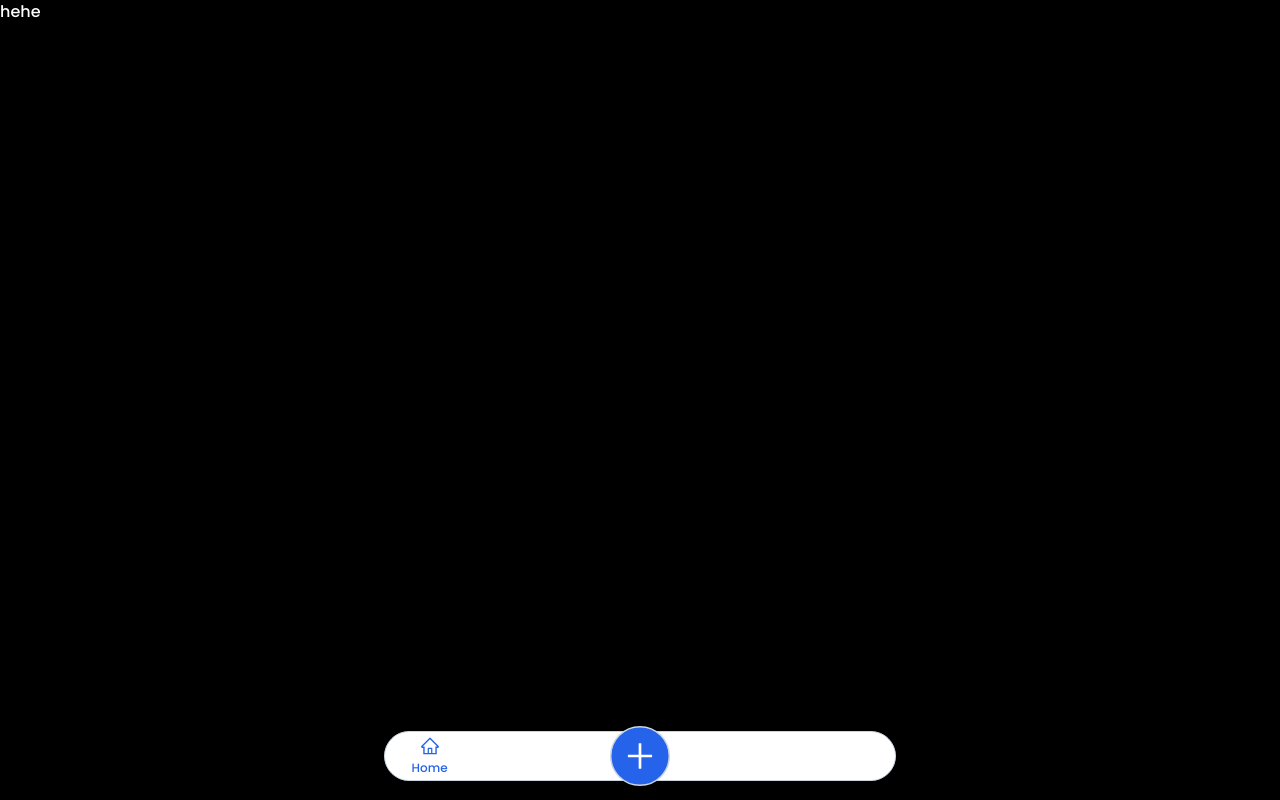
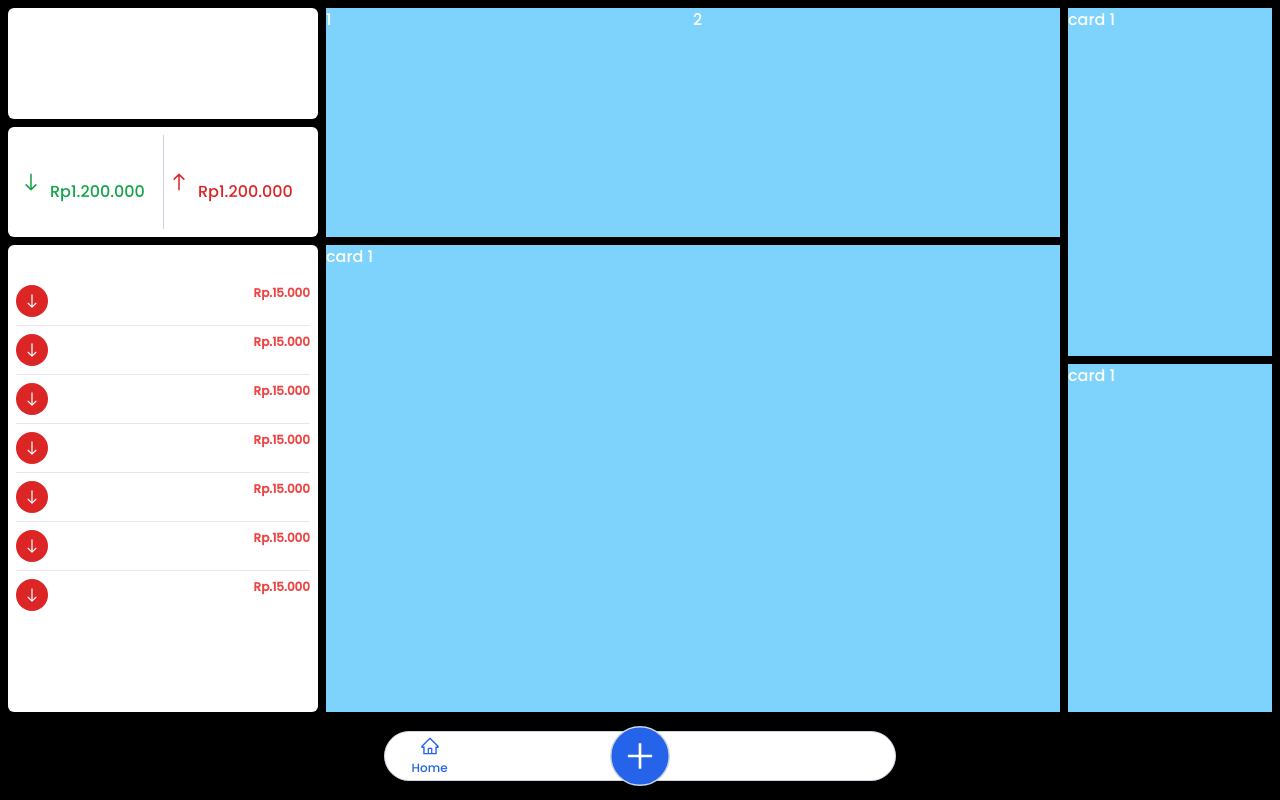
Before and after one commit to ggiaa/penny-pouch, a Next.js app: page / in a window 1280 px wide. Built offline with nearby package versions, Linux system fonts and the light colour scheme.

Commit message:
balance and recent transactions UI

```diff
--- a/app/page.js
+++ b/app/page.js
@@ -1,11 +1,87 @@
 import Image from "next/image";
+import {
+  IoIosArrowRoundDown,
+  IoIosArrowRoundUp,
+  IoIosArrowForward,
+} from "react-icons/io";
 
 export default function Home() {
   return (
-    <div className="h-full">
-      <p>hehe</p>
+    <div className="h-full p-2 grid grid-cols-12 gap-x-2">
+      <div className="col-span-3 grid grid-rows-6 gap-y-2">
+        <div className="bg-white rounded-md p-2 shadow-md text-center flex justify-center flex-col gap-y-1 w-full h-full">
+          <p className="text-sm">My Balance</p>
+          <p className="font-semibold">Rp2.456.500</p>
+        </div>
+        <div className="bg-white shadow-md rounded-md p-2 grid grid-cols-2 divide-x divide-slate-300">
+          <div className="flex items-center gap-x-1">
+            <IoIosArrowRoundDown className="text-3xl text-green-600" />
+            <div>
+              <p className="text-sm">Income</p>
+              <p className="text-green-600">Rp1.200.000</p>
+            </div>
+          </div>
+          <div className="flex items-center gap-x-1">
+            <IoIosArrowRoundUp className="text-3xl text-red-600" />
+            <div>
+              <p className="text-sm">Income</p>
+              <p className="text-red-600">Rp1.200.000</p>
+            </div>
+          </div>
+        </div>
+        <div className="bg-white shadow-md row-span-4 p-2 rounded-md">
+          <p>Recent Transactions</p>
+          <div className="divide-y">
+            {[1, 1, 1, 1, 1, 1, 1].map((item) => (
+              <div className="grid grid-cols-12 text-xs py-2">
+                <div className="bg-red-600 rounded-full w-8 aspect-square flex items-center justify-center">
+                  <IoIosArrowRoundDown className="text-2xl text-white" />
+                </div>
+                <div className="col-span-7 ml-3">
+                  <div className="items-center flex gap-x-1">
+                    <p className="font-semibold">Food</p>
+                    <IoIosArrowForward />
+                    <p className="font-semibold">Lunch</p>
+                  </div>
+                  <p>Nasi Goreng</p>
+                </div>
+                <div className="col-span-4 text-right">
+                  <p className="text-red-500 font-semibold">Rp.15.000</p>
+                  <p className="font-thin">16 Jun(Fri)</p>
+                </div>
+              </div>
+            ))}
+            {/* <div className="grid grid-cols-12 items-center text-xs">
+              <div className="bg-red-600 col-span-1 rounded-full aspect-square flex items-center justify-center">
+                <IoIosArrowRoundDown className="text-2xl text-white" />
+              </div>
+              <div className="col-span-7 ml-2">
+                <div className="items-center flex gap-x-1">
+                  <p>Food</p>
+                  <IoIosArrowForward />
+                  <p>Lunch</p>
+                </div>
+                <p>Nasi Goreng</p>
+              </div>
+              <div className="col-span-4 text-right">
+                <p>Rp.15.000</p>
+                <p>16 Jun(Fri)</p>
+              </div>
+            </div> */}
+          </div>
+        </div>
+      </div>
+      <div className="col-span-7 grid grid-rows-6 gap-y-2">
+        <div className="bg-sky-300 shadow-md row-span-2 grid grid-cols-2">
+          <div>1</div>
+          <div>2</div>
+        </div>
+        <div className="bg-sky-300 shadow-md row-span-4">card 1</div>
+      </div>
+      <div className="col-span-2 grid grid-rows-6 gap-y-2">
+        <div className="bg-sky-300 shadow-md row-span-3">card 1</div>
+        <div className="bg-sky-300 shadow-md row-span-3">card 1</div>
+      </div>
     </div>
-    // <main className="flex min-h-screen flex-col items-center justify-between p-24">
-    // </main>
   );
 }
```
Also changed, not shown: 1 other file (tests, documents, lock files or other folders).
